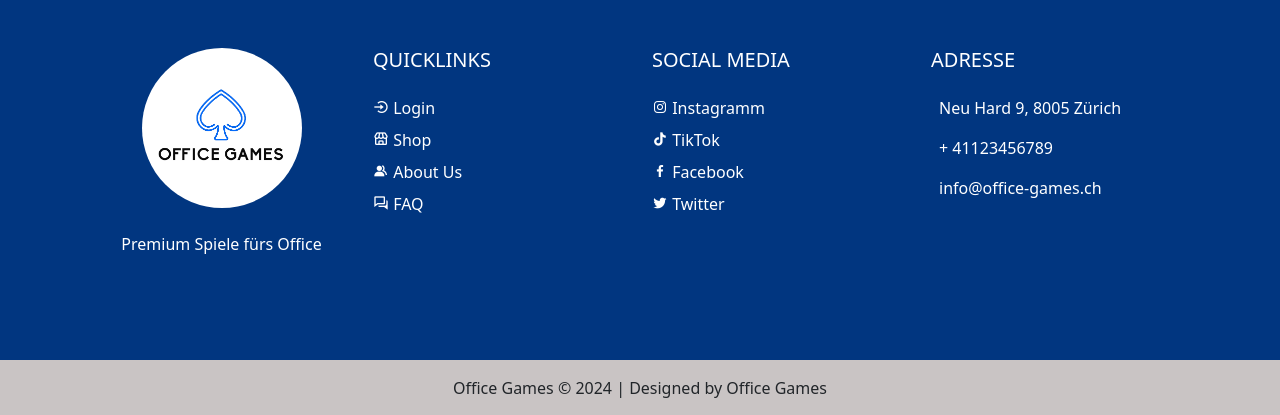
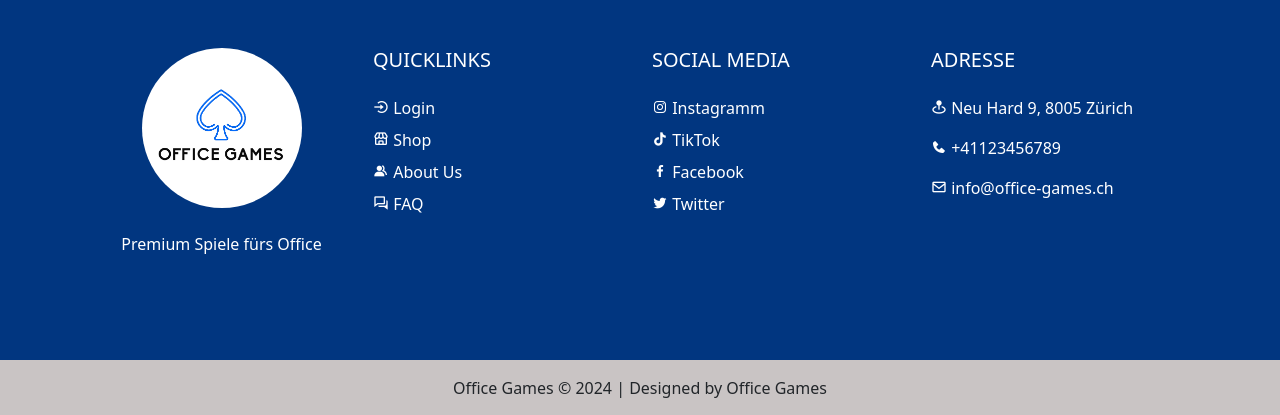
Before and after one commit to ia23a-hartwigm/OfficeGames-Main, a Flask app: template templates/footer.html in a window 1280 px wide. Shown: the top 415 px of the page. Run offline with Flask 3, Linux system fonts and the light colour scheme; the template is opened without the code that fills it, so the values that code supplies are empty.

Commit message:
added icons in adresse and footer color

```diff
--- a/templates/footer.html
+++ b/templates/footer.html
@@ -99,13 +99,13 @@
 
                 <ul class="list-unstyled">
                     <li>
-                        <p><i class="fas fa-map-marker-alt pe-2"></i>Neu Hard 9, 8005 Zürich</p>
+                        <p><i class='bx bxs-map-pin'></i> Neu Hard 9, 8005 Zürich</p>
                     </li>
                     <li>
-                        <p><i class="fas fa-phone pe-2"></i>+ 41123456789</p>
+                        <p><i class='bx bxs-phone' ></i> +41123456789</p>
                     </li>
                     <li>
-                        <p><i class="fas fa-envelope pe-2 mb-0"></i>info@office-games.ch</p>
+                        <p><i class='bx bx-envelope' ></i> info@office-games.ch</p>
                     </li>
                 </ul>
             </div>
```
Also changed, not shown: colors.md (+1 -1 lines).
